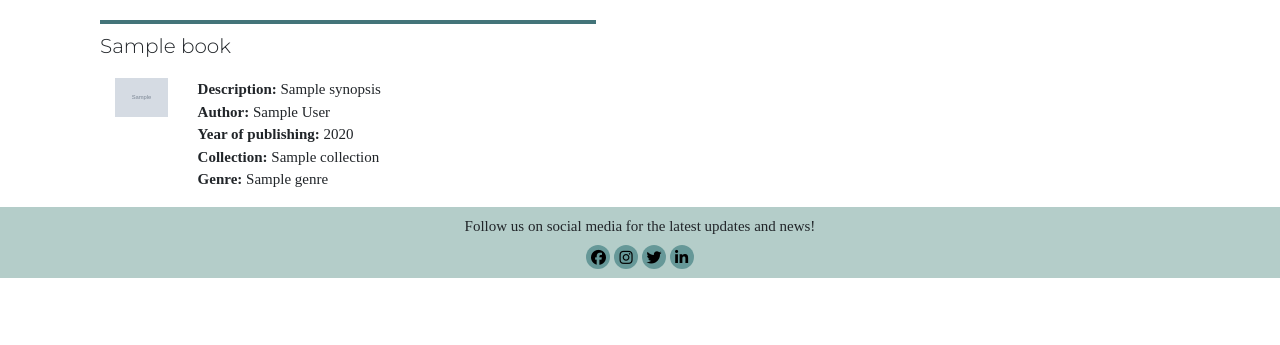
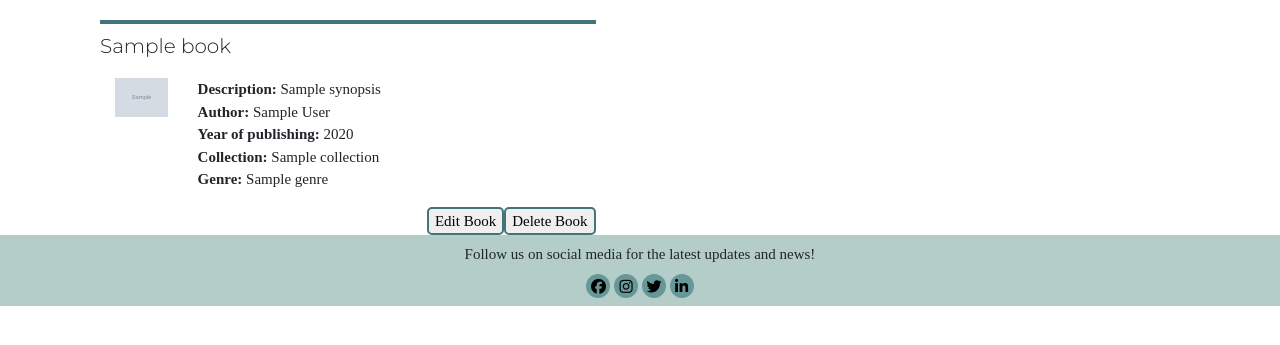
Before and after one commit to MarianaPereira23/libris, a Flask app: page /books in a window 1280 px wide. Shown: the part 75-420 px from the top of the page. Run offline with Flask 2, Linux system fonts and the light colour scheme; grey boxes marked "Sample" are stand-in pictures; a database or web service that is not in the repository returns one stand-in record (values such as "Sample title"); some libraries are stand-ins or nearby versions; some web fonts are replaced.

Commit message:
Added buttons for edit and delete to books.html

```diff
--- a/static/css/style.css
+++ b/static/css/style.css
@@ -214,7 +214,7 @@ h3 {
     text-align: right;
 }
 
-.see_more {
+.book_btn {
     border: 2px solid #437479;
     border-radius: 5px;
     color: black;
--- a/templates/books.html
+++ b/templates/books.html
@@ -20,11 +20,13 @@
                             <span class="strong">Genre:</span> {{book.genre}}</p>
                         </div>
                     </div>
+                    <div class="row no-gutters justify-content-end">
+                        <button class="book_btn">Edit Book</button>
+                        <button class="book_btn">Delete Book</button>
+                        <!--<button class="book_btn">See User Reviews</button>-->
+                    </div>
                     <!-- Not working! How to show only specific reviews ???? -->
-                    <!--<div class="row no-gutters justify-content-end">
-                        <button class="see_more">See User Reviews</button>
-                    </div>
-                    <div class="row no-gutters reviews">
+                    <!--<div class="row no-gutters reviews">
                         <div class="col">
                             {% for review in reviews %}
                                 {% if book.book_title == review.book_title %}
```
